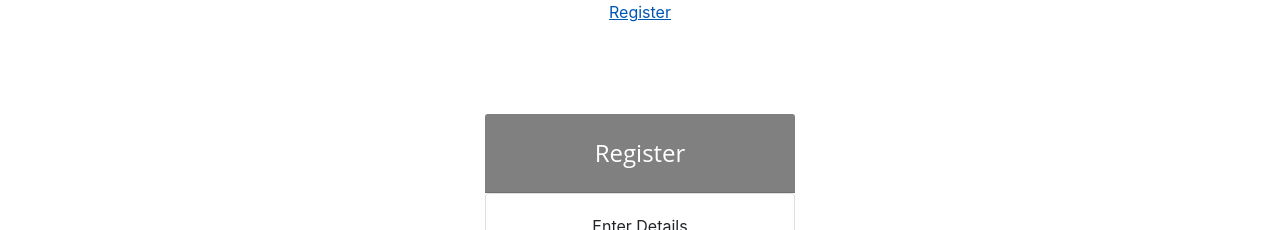
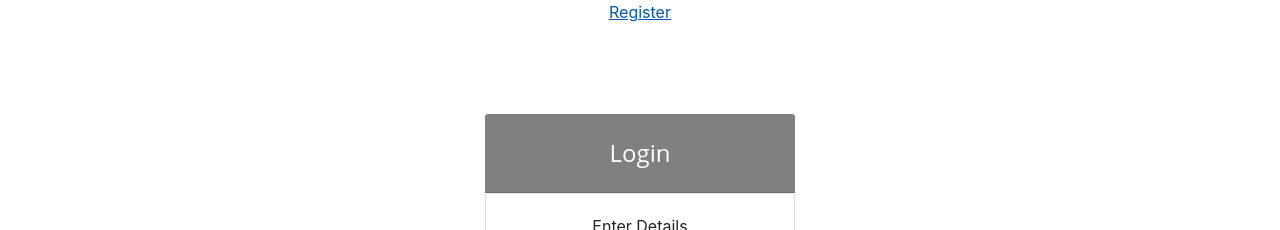
Before and after one commit to lalithakunchala/possibillion1, a React (Create React App) app in the folder client/: page /login in a window 1280 px wide. Shown: the top 230 px of the page. Built offline with nearby package versions, Linux system fonts and the light colour scheme.

Commit message:
profile display

```diff
--- a/client/reactjs-datepicker-app/package.json
+++ /dev/null
@@ -1,5 +0,0 @@
-{
-  "name": "reactjs-datepicker-app",
-  "version": "0.1.0",
-  "private": true
-}
--- a/client/src/components/Login/Login.jsx
+++ b/client/src/components/Login/Login.jsx
@@ -67,7 +67,7 @@ export class Login extends Component {
                     <div className={styles.cardPadding}>
                         <div className={styles.cardBody}>
                         <div class="card-header" style={{background:"grey"}}>
-                        <h3 className={styles.forgot}>Register</h3>
+                        <h3 className={styles.forgot}>Login</h3>
                         </div>
                         <div class="card text-center" >
                         <div class="card-body">
```
